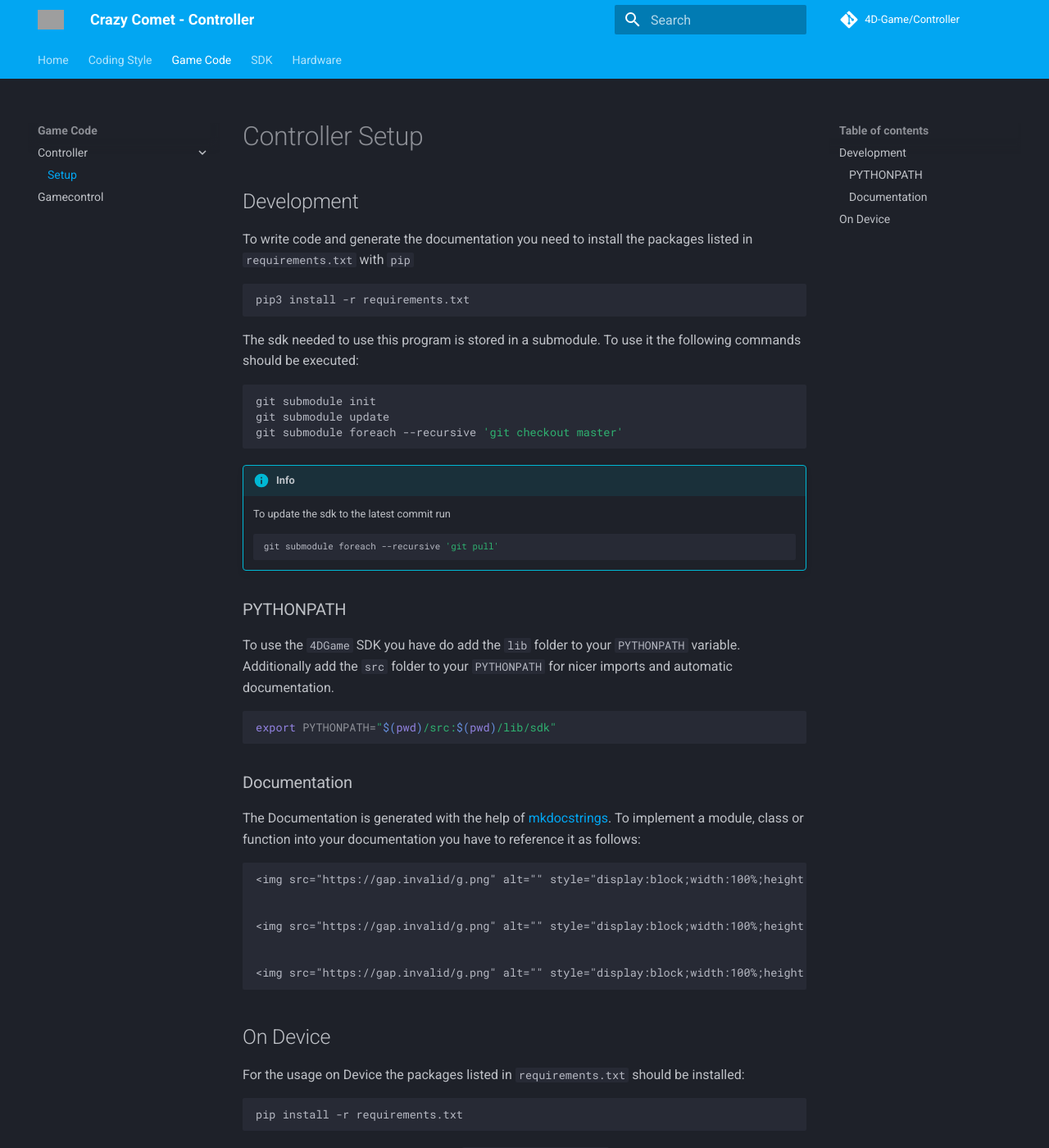
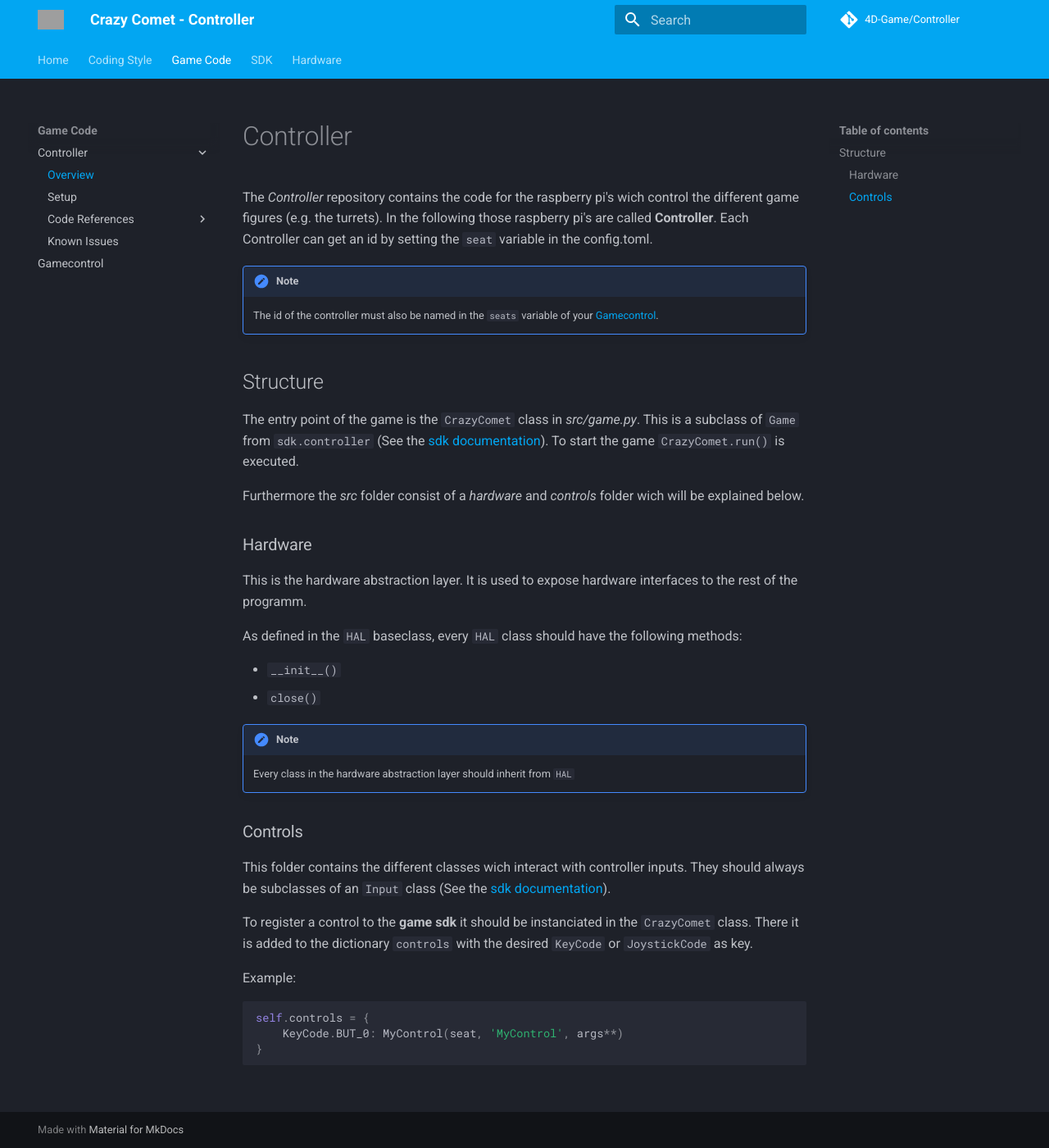
Before and after one commit to 4D-Game/CrazyComet, an MkDocs documentation site: the page built from docs/index.md, in a window 1280 px wide and 1400 px high. Shown: the whole window at 82% size. Built offline with MkDocs 1.6.1 and Material for MkDocs 9.7.7, drawn with Linux system fonts in a browser that asks for light colours; comment, search, counter and statistics services are not loaded; some of the changed text lies outside the part shown; grey boxes are pictures that could not be loaded.

Commit message:
ADD overwiev, code-references to documentation ADD missing documentation to turrets.py

````diff
--- a/docs/index.md
+++ b/docs/index.md
@@ -1,52 +1,38 @@
-# Controller Setup
+# Controller
 
-## Development
+The *Controller* repository contains the code for the raspberry pi's wich control the different game figures (e.g. the turrets). In the following those raspberry pi's are called **Controller**. Each Controller can get an id by setting the `seat` variable in the config.toml.
 
-To write code and generate the documentation you need to install the packages listed in `requirements.txt` with `pip`
+!!! NOTE
+    The id of the controller must also be named in the `seats` variable of your [Gamecontrol](https://4d-game.github.io/Gamecontrol/).
 
-```bash
-pip3 install -r requirements.txt
+## Structure
+
+The entry point of the game is the `CrazyComet` class in *src/game.py*. This is a subclass of `Game` from `sdk.controller` (See the [sdk documentation](https://4d-game.github.io/sdk)). To start the game `CrazyComet.run()` is executed.
+
+Furthermore the *src* folder consist of a *hardware* and *controls* folder wich will be explained below.
+
+### Hardware
+
+This is the hardware abstraction layer. It is used to expose hardware interfaces to the rest of the programm.
+
+As defined in the `HAL` baseclass, every `HAL` class should have the following methods:
+
+- `__init__()`
+- `close()`
+
+!!! NOTE
+    Every class in the hardware abstraction layer should inherit from `HAL`
+
+### Controls
+
+This folder contains the different classes wich interact with controller inputs. They should always be subclasses of an `Input` class (See the [sdk documentation](https://4d-game.github.io/sdk/controller-sdk/code-references/input/)).
+
+To register a control to the **game sdk** it should be instanciated in the `CrazyComet` class. There it is added to the dictionary `controls` with the desired `KeyCode` or `JoystickCode` as key.
+
+Example:
+
+```python
+self.controls = {
+    KeyCode.BUT_0: MyControl(seat, 'MyControl', args**)
+}
 ```
-
-The sdk needed to use this program is stored in a submodule. To use it the following commands should be executed:
-
-```bash
-git submodule init
-git submodule update
-git submodule foreach --recursive 'git checkout master'
-```
-
-!!! INFO
-    To update the sdk to the latest commit run
-
-    ```bash
-    git submodule foreach --recursive 'git pull'
-    ```
-
-### PYTHONPATH
-To use the `4DGame` SDK you have do add the `lib` folder to your `PYTHONPATH` variable.
-Additionally add the `src` folder to your `PYTHONPATH` for nicer imports and automatic documentation.
-
-```bash
-export PYTHONPATH="$(pwd)/src:$(pwd)/lib/sdk"
-```
-### Documentation
-The Documentation is generated with the help of [mkdocstrings](https://mkdocstrings.github.io/#). To implement a module, class or function into your documentation you have to reference it as follows:
-
-```md
-::: library.module
-
-::: library.module.class
-
-::: library.module.function
-```
-
-## On Device
-
-For the usage on Device the packages listed in `requirements.txt` should be installed:
-
-```bash
-pip install -r requirements.txt
-```
-
-Next setup the controller service with `scripts/systemd-setup`
--- /dev/null
+++ b/docs/setup.md
@@ -0,0 +1,52 @@
+# Controller Setup
+
+## Development
+
+To write code and generate the documentation you need to install the packages listed in `requirements.txt` with `pip`
+
+```bash
+pip3 install -r requirements.txt
+```
+
+The sdk needed to use this program is stored in a submodule. To use it the following commands should be executed:
+
+```bash
+git submodule init
+git submodule update
+git submodule foreach --recursive 'git checkout master'
+```
+
+!!! INFO
+    To update the sdk to the latest commit run
+
+    ```bash
+    git submodule foreach --recursive 'git pull'
+    ```
+
+### PYTHONPATH
+To use the `4DGame` SDK you have do add the `lib` folder to your `PYTHONPATH` variable.
+Additionally add the `src` folder to your `PYTHONPATH` for nicer imports and automatic documentation.
+
+```bash
+export PYTHONPATH="$(pwd)/src:$(pwd)/lib/sdk"
+```
+### Documentation
+The Documentation is generated with the help of [mkdocstrings](https://mkdocstrings.github.io/#). To implement a module, class or function into your documentation you have to reference it as follows:
+
+```md
+::: library.module
+
+::: library.module.class
+
+::: library.module.function
+```
+
+## On Device
+
+For the usage on Device the packages listed in `requirements.txt` should be installed:
+
+```bash
+pip install -r requirements.txt
+```
+
+Next setup the controller service with `scripts/systemd-setup`
--- a/mkdocs.yml
+++ b/mkdocs.yml
@@ -6,7 +6,15 @@
   - Coding Style: https://4d-game.github.io/coding-style/cpp/
   - Game Code:
       - Controller:
-          - Setup: index.md
+          - Overview: index.md
+          - Setup: setup.md
+          - Code References:
+              - Controls:
+                  - Turrets: code-references/controls/turrets.md
+              - Hardware:
+                  - HAL: code-references/hardware/hal.md
+                  - Servo: code-references/hardware/servo.md
+          - Known Issues: known-issues.md
       - Gamecontrol: https://4d-game.github.io/Gamecontrol/
   - SDK: https://4d-game.github.io/sdk/
   - Hardware: https://4d-game.github.io/Hardware
@@ -38,7 +46,6 @@
   - search
   - mkdocstrings:
       watch:
-        - lib/game_sdk
         - src
   - mermaid2:
       arguments:
````
Also changed, not shown: docs/code-references/controls/turrets.md (added, +3 -0 lines), docs/code-references/hardware/hal.md (added, +3 -0 lines), docs/code-references/hardware/servo.md (added, +3 -0 lines), 6 other files.
